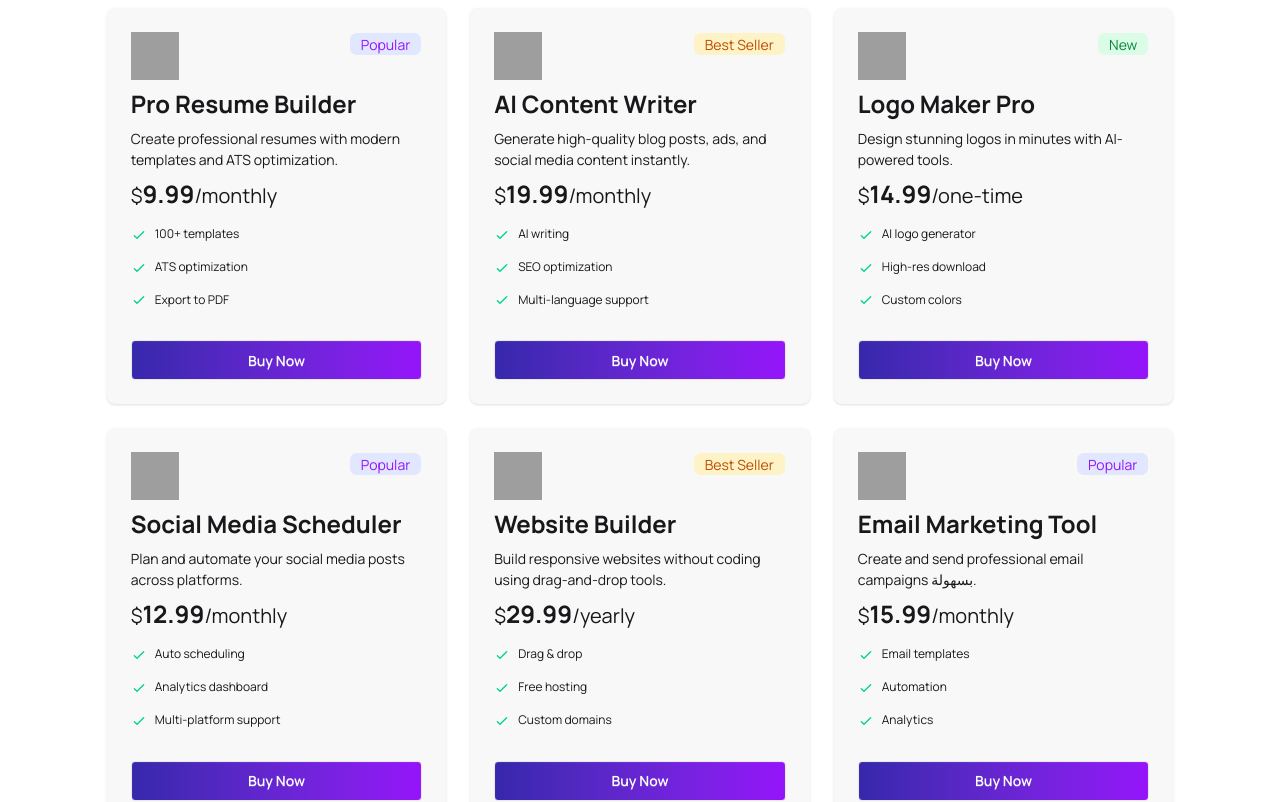
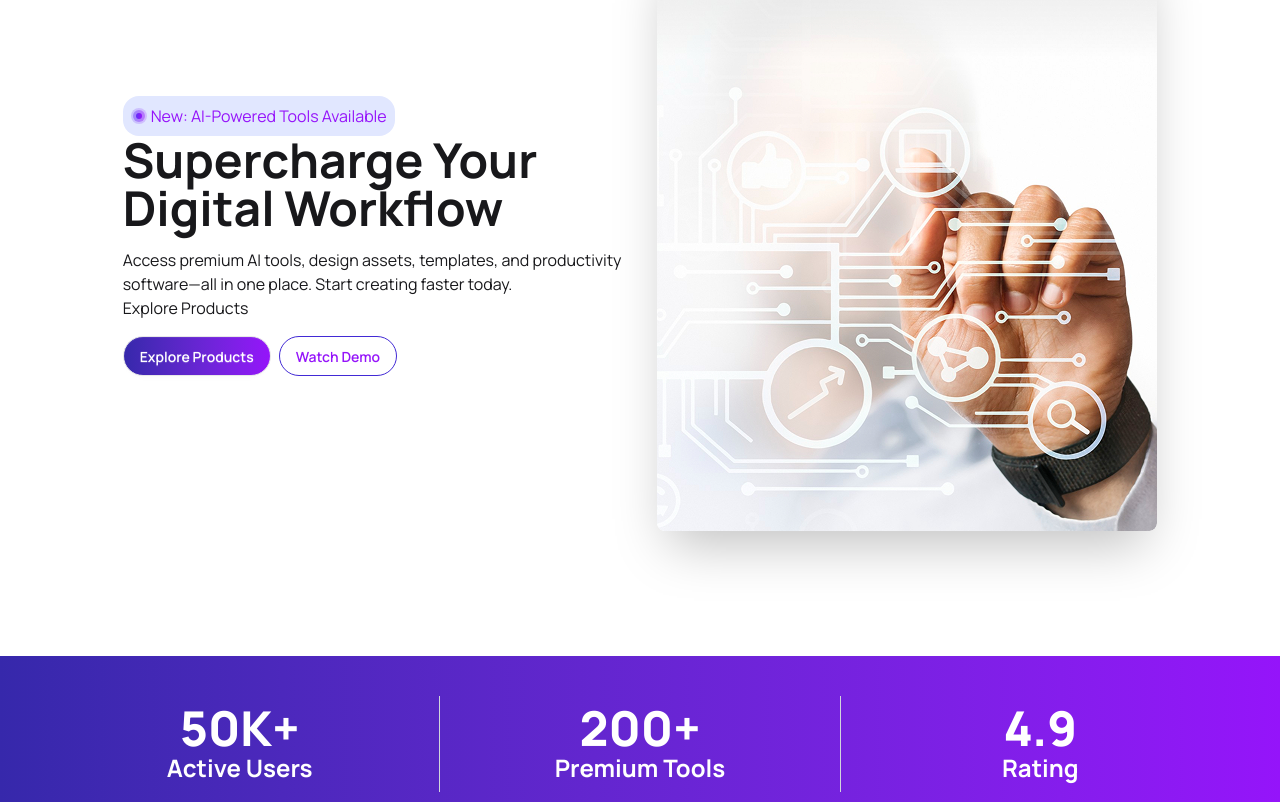
Before and after one commit to Mahmudul-1106/B13-A06-Digital-Tools, a React (Vite) app: page / in a window 1280 px wide. Shown: the part 260-1062 px from the top of the page. Built offline with nearby package versions, Linux system fonts and the light colour scheme; grey boxes are pictures that could not be loaded.

Commit message:
Banner done

```diff
--- a/src/App.jsx
+++ b/src/App.jsx
@@ -3,6 +3,7 @@ import "./App.css";
 import Navbar from "./components/Navbar";
 import Cards from "./components/Cards";
 import { ToastContainer } from "react-toastify";
+import Banner from "./components/Banner";
 
 const getData = async () => {
   const res = await fetch("/data.json");
@@ -16,6 +17,7 @@ function App() {
   return (
     <>
       <Navbar cart={cart}></Navbar>
+      <Banner></Banner>
       <Suspense
         fallback={<span className=" loading loading-spinner loading-xl"></span>}
       >
--- /dev/null
+++ b/src/components/Banner.jsx
@@ -0,0 +1,55 @@
+import React from "react";
+import bannerImage from "../assets/banner.png";
+import picon from "../assets/p-icon.svg";
+
+const Banner = () => {
+  return (
+    <div className=" mt-24">
+      <div className="hero w-10/12 mx-auto min-h-screen">
+        <div className="hero-content flex-col lg:flex-row-reverse gap-4 ">
+          <img
+            src={bannerImage}
+            className="max-w-sm md:max-w-lg rounded-lg shadow-2xl"
+          />
+          <div>
+            <p className="inline-flex items-center gap-1 text-[#9514FA] bg-[#E1E7FF] rounded-2xl p-2 ">
+              <img src={picon} alt="" />
+              New: AI-Powered Tools Available
+            </p>
+            <h1 className="text-5xl font-bold">
+              Supercharge Your <br /> Digital Workflow
+            </h1>
+            <p className="py-4">
+              Access premium AI tools, design assets, templates, and
+              productivity software—all in one place. Start creating faster
+              today. <br />
+              Explore Products
+            </p>
+            <button className="btn bg-linear-to-r from-[#3628AB] to-[#9514FA] mr-2 rounded-full text-white">
+              Explore Products
+            </button>
+            <button className="btn btn-outline btn-primary rounded-full text-[#9514FA]">
+              Watch Demo
+            </button>
+          </div>
+        </div>
+      </div>
+      <div className="flex flex-col space-y-2 md:flex-row md:divide-x divide-gray-300  text-center mt-5 text-2xl font-bold p-10 bg-linear-to-r from-[#3628AB] to-[#9514FA] text-white ">
+        <div className="flex-1 py-2">
+          <h1 className="text-5xl font-extrabold text-white">50K+</h1>
+          <p className="text-white">Active Users</p>
+        </div>
+        <div className="flex-1 py-2">
+          <h1 className="text-5xl font-extrabold text-white">200+</h1>
+          <p className="text-white">Premium Tools</p>
+        </div>
+        <div className="flex-1 py-2">
+          <h1 className="text-5xl font-extrabold text-white">4.9</h1>
+          <p className="text-white">Rating</p>
+        </div>
+      </div>
+    </div>
+  );
+};
+
+export default Banner;
--- a/src/components/Navbar.jsx
+++ b/src/components/Navbar.jsx
@@ -4,7 +4,7 @@ import logo from "../assets/logo.svg";
 const Navbar = ({ cart }) => {
   return (
     <div className=" ">
-      <div className="navbar flex justify-around bg-base-200  shadow-sm fixed top-0 z-50 ">
+      <div className=" navbar flex flex-col md:flex-row justify-around bg-base-200  shadow-sm fixed top-0 z-50 ">
         <div className="">
           <a className="btn btn-ghost text-xl">
             <img src={logo} alt="" />
@@ -12,7 +12,7 @@ const Navbar = ({ cart }) => {
         </div>
 
         <div>
-          <ul className="menu menu-vertical lg:menu-horizontal bg-base-200 rounded-box">
+          <ul className="menu flex-wrap menu-horizontal bg-base-200 rounded-box">
             <li>
               <a>Products</a>
             </li>
```
Also changed, not shown: src/assets/p-icon.svg (added).
